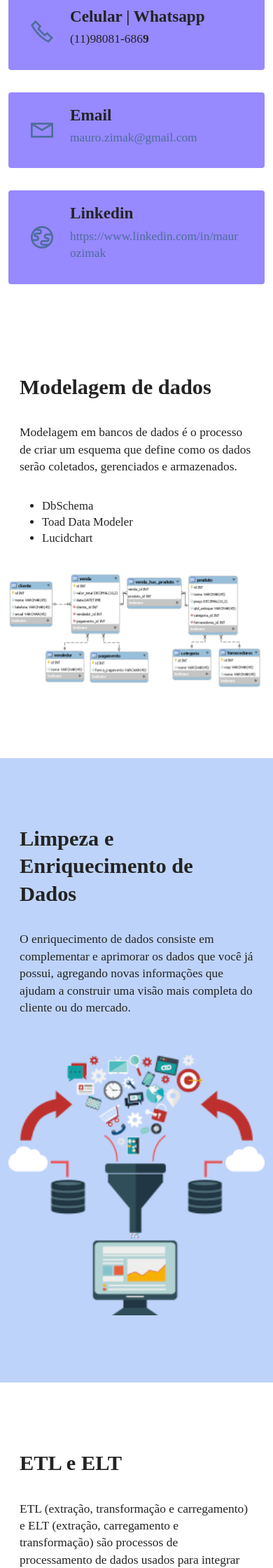
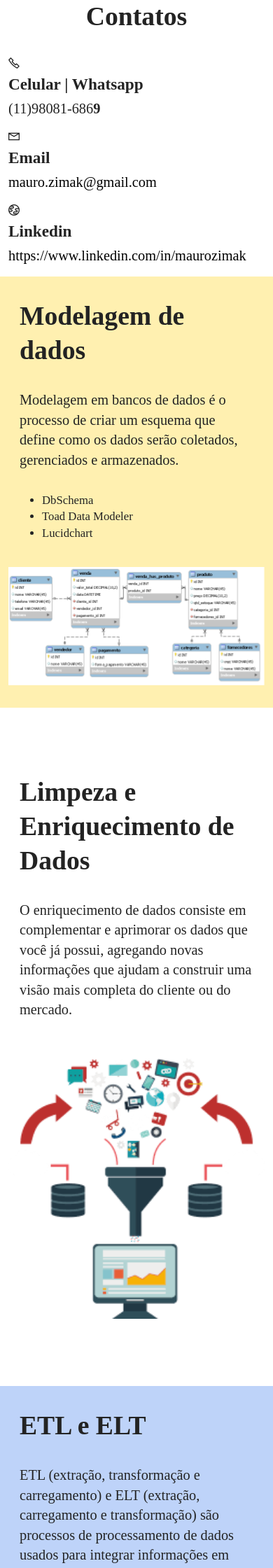
Before and after one commit to mzimak/portifolio, a PHP site: page / in a window 390 px wide. Shown: the part 957-3197 px from the top of the page at 70% size. Run offline with PHP 8.4, Linux system fonts and the light colour scheme; some web fonts are replaced.

Commit message:
Add files via upload

```diff
--- a/assets/mobirise/css/mbr-additional.css
+++ b/assets/mobirise/css/mbr-additional.css
@@ -3,19 +3,19 @@
 }
 .display-1 {
   font-family: 'Roboto', sans-serif;
-  font-size: 4.6rem;
+  font-size: 9rem;
   line-height: 1.1;
 }
 .display-1 > .mbr-iconfont {
-  font-size: 5.75rem;
+  font-size: 11.25rem;
 }
 .display-2 {
   font-family: 'Bellota Text', display;
-  font-size: 3rem;
+  font-size: 4rem;
   line-height: 1.1;
 }
 .display-2 > .mbr-iconfont {
-  font-size: 3.75rem;
+  font-size: 5rem;
 }
 .display-4 {
   font-family: 'Bellota Text', display;
@@ -35,11 +35,11 @@
 }
 .display-7 {
   font-family: 'Bellota Text', display;
-  font-size: 1.2rem;
+  font-size: 1.6rem;
   line-height: 1.5;
 }
 .display-7 > .mbr-iconfont {
-  font-size: 1.5rem;
+  font-size: 2rem;
 }
 /* ---- Fluid typography for mobile devices ---- */
 /* 1.4 - font scale ratio ( bootstrap == 1.42857 ) */
@@ -48,19 +48,19 @@
 /* 0.65 - min scale variable, may vary */
 @media (max-width: 992px) {
   .display-1 {
-    font-size: 3.68rem;
+    font-size: 7.2rem;
   }
 }
 @media (max-width: 768px) {
   .display-1 {
-    font-size: 3.22rem;
-    font-size: calc( 2.26rem + (4.6 - 2.26) * ((100vw - 20rem) / (48 - 20)));
-    line-height: calc( 1.1 * (2.26rem + (4.6 - 2.26) * ((100vw - 20rem) / (48 - 20))));
+    font-size: 6.3rem;
+    font-size: calc( 3.8rem + (9 - 3.8) * ((100vw - 20rem) / (48 - 20)));
+    line-height: calc( 1.1 * (3.8rem + (9 - 3.8) * ((100vw - 20rem) / (48 - 20))));
   }
   .display-2 {
-    font-size: 2.4rem;
-    font-size: calc( 1.7rem + (3 - 1.7) * ((100vw - 20rem) / (48 - 20)));
-    line-height: calc( 1.3 * (1.7rem + (3 - 1.7) * ((100vw - 20rem) / (48 - 20))));
+    font-size: 3.2rem;
+    font-size: calc( 2.05rem + (4 - 2.05) * ((100vw - 20rem) / (48 - 20)));
+    line-height: calc( 1.3 * (2.05rem + (4 - 2.05) * ((100vw - 20rem) / (48 - 20))));
   }
   .display-4 {
     font-size: 0.88rem;
@@ -73,9 +73,9 @@
     line-height: calc( 1.4 * (1.35rem + (2 - 1.35) * ((100vw - 20rem) / (48 - 20))));
   }
   .display-7 {
-    font-size: 0.96rem;
-    font-size: calc( 1.07rem + (1.2 - 1.07) * ((100vw - 20rem) / (48 - 20)));
-    line-height: calc( 1.4 * (1.07rem + (1.2 - 1.07) * ((100vw - 20rem) / (48 - 20))));
+    font-size: 1.28rem;
+    font-size: calc( 1.21rem + (1.6 - 1.21) * ((100vw - 20rem) / (48 - 20)));
+    line-height: calc( 1.4 * (1.21rem + (1.6 - 1.21) * ((100vw - 20rem) / (48 - 20))));
   }
 }
 /* Buttons */
@@ -455,10 +455,10 @@
   border-color: #fafafa !important;
 }
 .text-primary {
-  color: #4d6d9a !important;
+  color: #000000 !important;
 }
 .text-secondary {
-  color: #232323 !important;
+  color: #000000 !important;
 }
 .text-success {
   color: #40b0bf !important;
@@ -1030,15 +1030,15 @@
   text-align: center;
   color: #ffffff;
 }
-.cid-uHJ6E5PuGe {
-  padding-top: 2rem;
-  padding-bottom: 0rem;
+.cid-uHPJqnZGUo {
+  padding-top: 5rem;
+  padding-bottom: 5rem;
   background-color: #ffffff;
 }
-.cid-uHJ6E5PuGe .mbr-fallback-image.disabled {
+.cid-uHPJqnZGUo .mbr-fallback-image.disabled {
   display: none;
 }
-.cid-uHJ6E5PuGe .mbr-fallback-image {
+.cid-uHPJqnZGUo .mbr-fallback-image {
   display: block;
   background-size: cover;
   background-position: center center;
@@ -1047,35 +1047,31 @@
   position: absolute;
   top: 0;
 }
-.cid-uHJ6E5PuGe .image-wrapper {
-  display: flex;
-  align-items: center;
+.cid-uHPJqnZGUo .mbr-iconfont {
+  display: block;
+  font-size: 5rem;
+  color: #000000;
+  margin-bottom: 2rem;
 }
-.cid-uHJ6E5PuGe .card-wrapper {
-  margin-bottom: 2rem;
-  display: flex;
+.cid-uHPJqnZGUo .card-wrapper {
+  padding: 3rem;
+  background: #fafafa;
   border-radius: 4px;
-  background: #9789ff;
 }
-@media (max-width: 991px) {
-  .cid-uHJ6E5PuGe .card-wrapper {
-    padding: 1rem 2rem;
+@media (max-width: 992px) {
+  .cid-uHPJqnZGUo .card-wrapper {
+    margin-bottom: 2rem;
   }
 }
-@media (min-width: 992px) {
-  .cid-uHJ6E5PuGe .card-wrapper {
-    padding: 2rem 4rem;
+@media (max-width: 767px) {
+  .cid-uHPJqnZGUo .card-wrapper {
+    padding: 3rem 1rem;
   }
 }
-.cid-uHJ6E5PuGe .mbr-iconfont {
-  font-size: 2rem;
-  padding-right: 1.5rem;
-  color: #4d6d9a;
-}
 .cid-sFGOTvnvck {
-  padding-top: 6rem;
-  padding-bottom: 6rem;
-  background-color: #ffffff;
+  padding-top: 2rem;
+  padding-bottom: 2rem;
+  background-color: #fff0b0;
 }
 .cid-sFGOTvnvck .card-wrapper {
   padding-right: 2rem;
@@ -1100,7 +1096,7 @@
 .cid-uHHbZZXzSh {
   padding-top: 6rem;
   padding-bottom: 6rem;
-  background-color: #bed3f9;
+  background-color: #ffffff;
 }
 .cid-uHHbZZXzSh .card-wrapper {
   padding-right: 2rem;
@@ -1123,9 +1119,9 @@
   object-fit: cover;
 }
 .cid-uHHcc7b4nt {
-  padding-top: 6rem;
-  padding-bottom: 6rem;
-  background-color: #ffffff;
+  padding-top: 2rem;
+  padding-bottom: 2rem;
+  background-color: #bed3f9;
 }
 .cid-uHHcc7b4nt .card-wrapper {
   padding-right: 2rem;
```
Also changed, not shown: other parts of assets/mobirise/css/mbr-additional.css (+97 -97 lines), assets/images/hashes.json (+1 -1 lines), assets/images/starxsnowflake.png-700x350.png (added), assets/theme/js/script.js.
